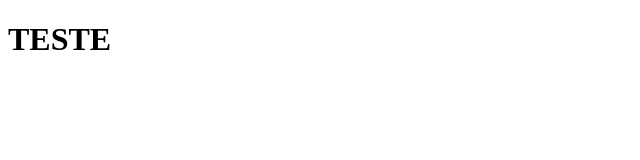
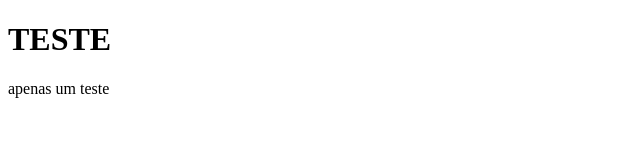
Before and after one commit to eskivx/eskivx.github.io, a plain HTML site: page index.html in a window 1280 px wide. Shown: the whole page, without its empty margins (0-640 px from the left). Drawn offline with Linux system fonts and the light colour scheme.

Commit message:
apenas um teste

```diff
--- a/index.html
+++ b/index.html
@@ -7,6 +7,7 @@
 </head>
 <body>
     <h1>TESTE</h1>
+    <p>apenas um teste</p>
 
 </body>
 </html>
```
